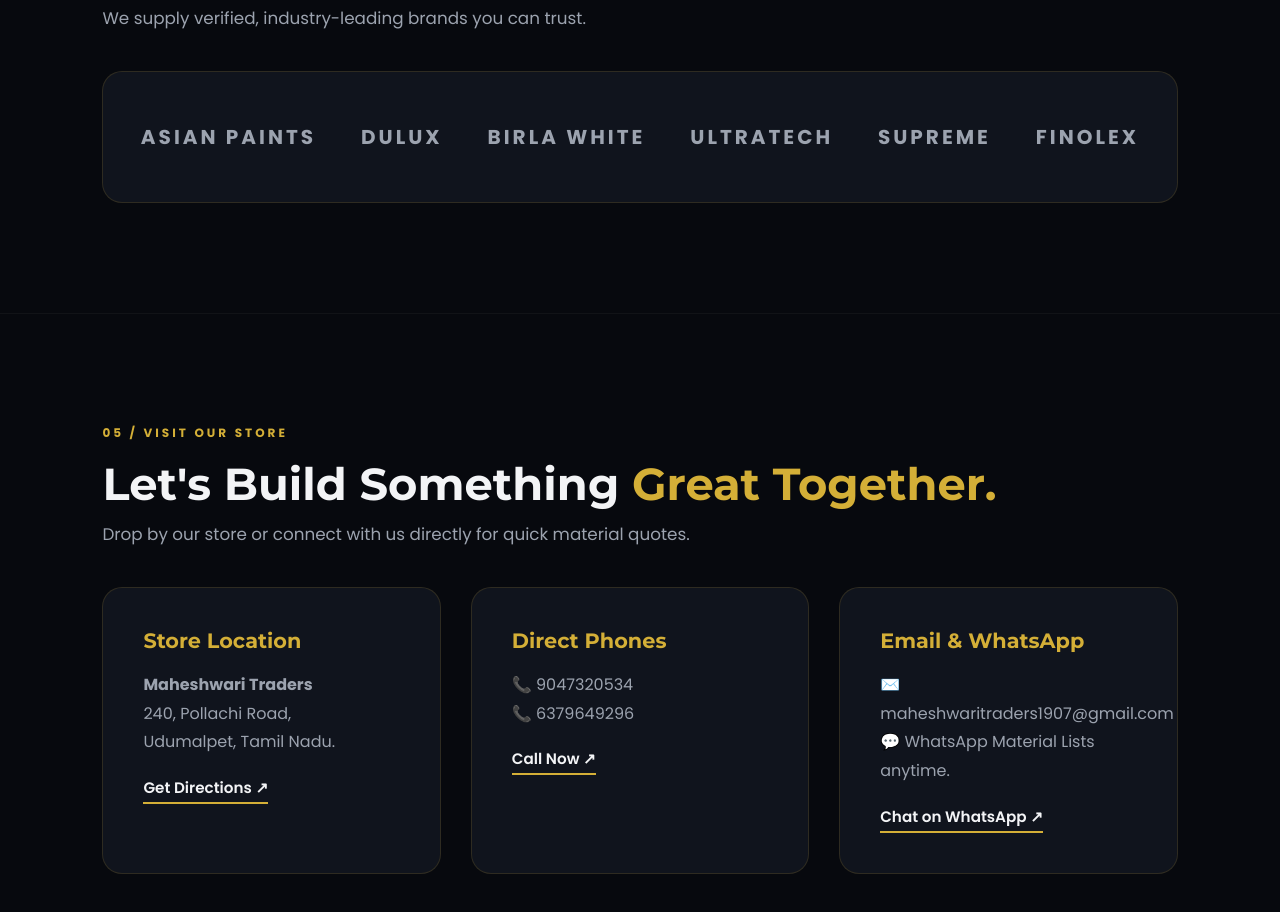
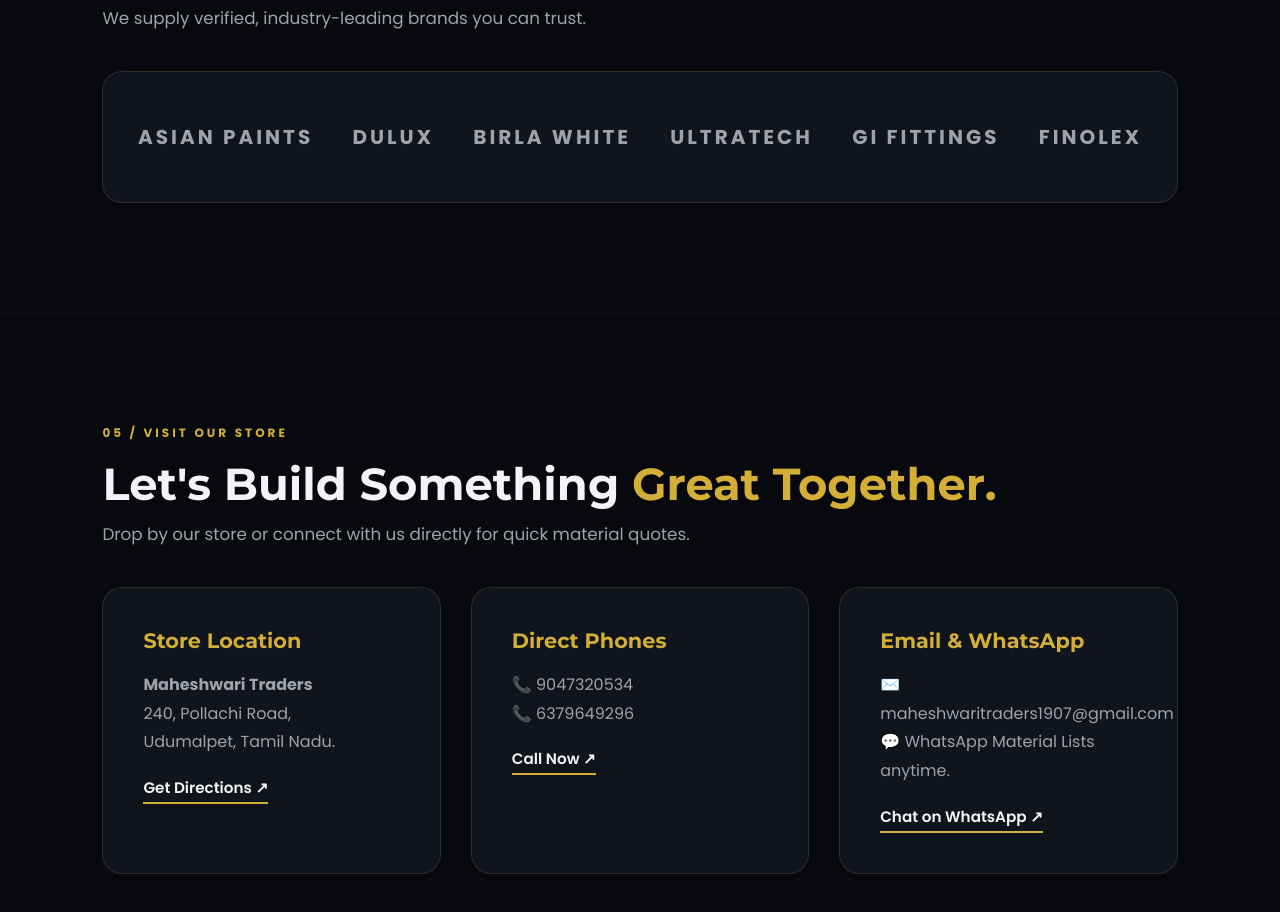
Before and after one commit to Harikamalakkannan/maheshwari-traders-, a plain HTML site: page index.html in a window 1280 px wide. Shown: the part 3700-4612 px from the top of the page. Drawn offline with Linux system fonts and the light colour scheme.

Commit message:
Update index.html

```diff
--- a/index.html
+++ b/index.html
@@ -154,7 +154,7 @@
             <div>DULUX</div>
             <div>BIRLA WHITE</div>
             <div>ULTRATECH</div>
-            <div>SUPREME</div>
+            <div>GI FITTINGS</div>
             <div>FINOLEX</div>
         </div>
     </section>
```
